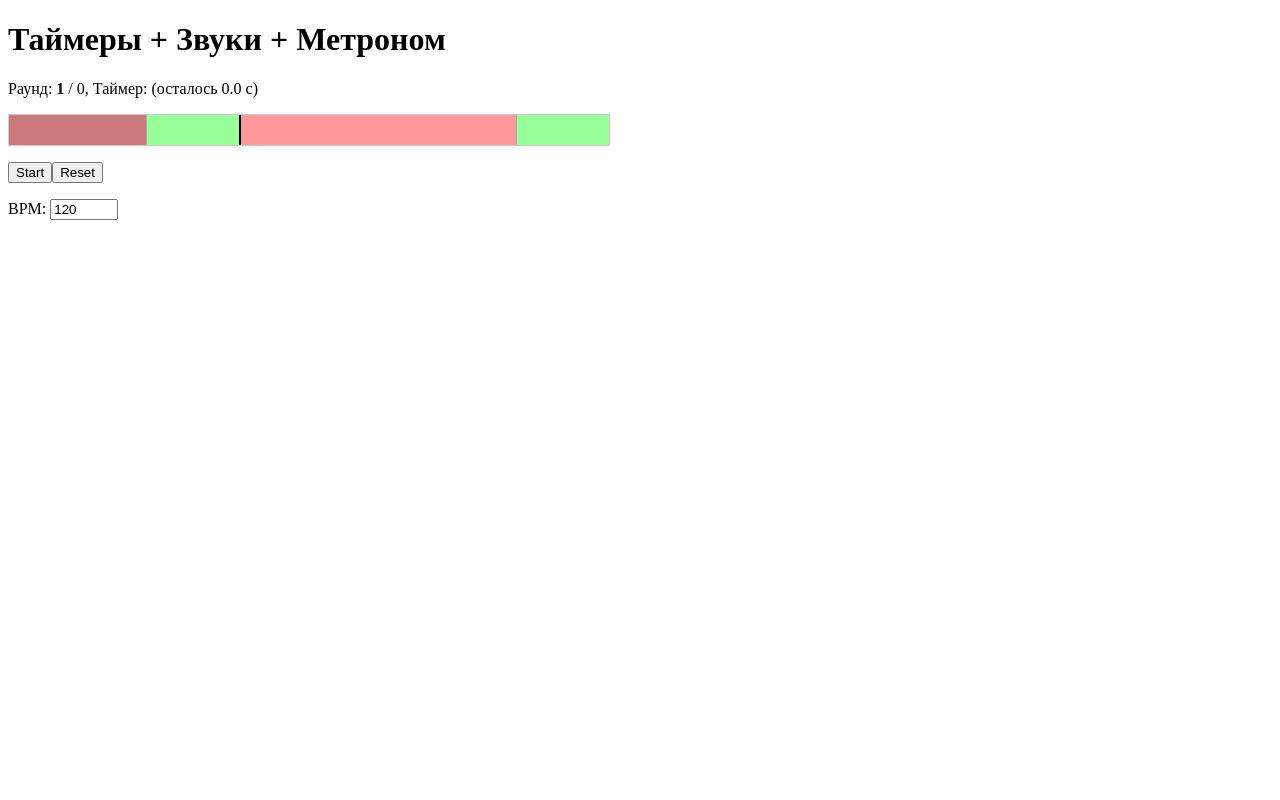
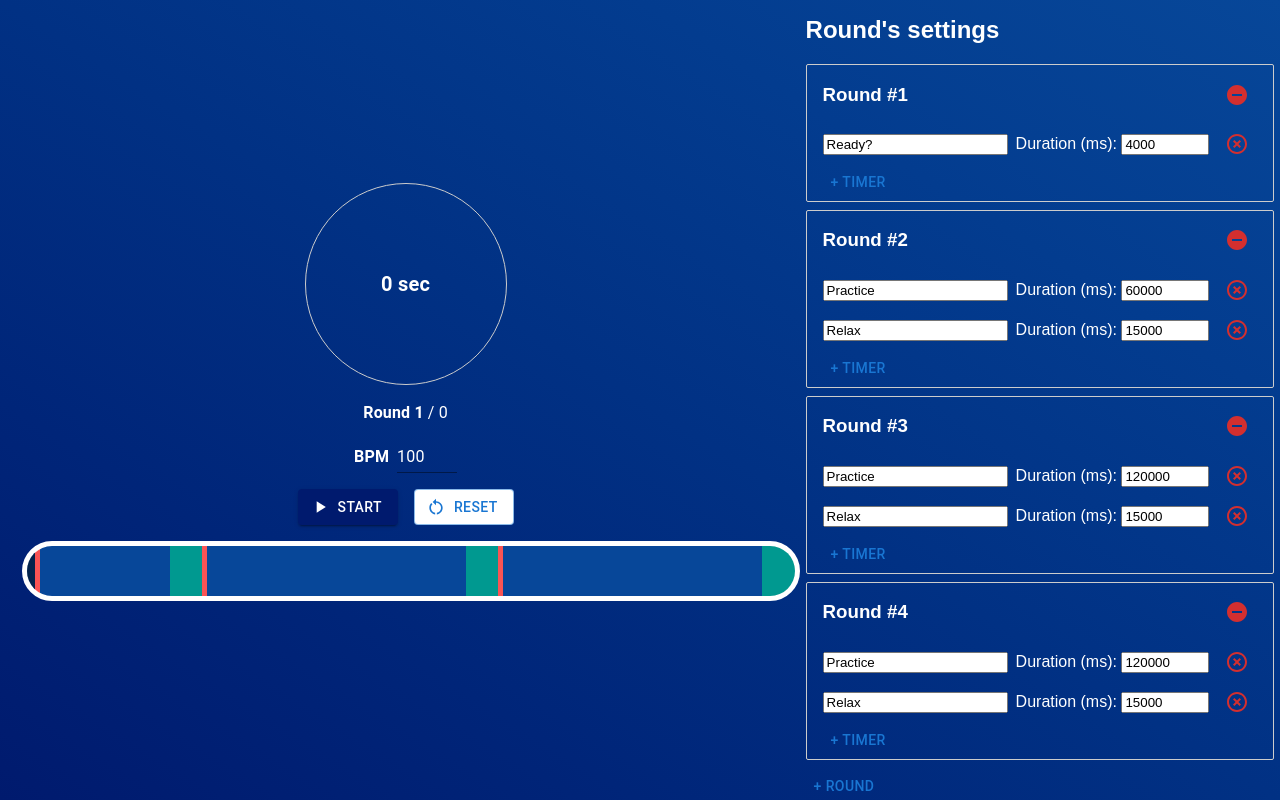
Before and after one commit to tsknoff/interval_timer, a React (Vite) app: page / in a window 1280 px wide. Built offline with nearby package versions, Linux system fonts and the light colour scheme.

Commit message:
add settings

```diff
--- a/src/App.tsx
+++ b/src/App.tsx
@@ -1,13 +1,26 @@
 // App.tsx
-import React, { useEffect, useRef, useState } from "react";
-import { TimerItem } from "./dataFlow/TimerListModel.ts";
-import { RoundListModel } from "./dataFlow/RoundListModel.ts";
-import { MultiRoundProgressBar } from "./ui/MultiRoundProgressBar.tsx";
-import { useMetronome } from "./hooks/useMetronome.ts";
-import { playAllRoundsEndSound } from "./utils/audioUtils.ts";
+
+import React, { useRef, useState } from "react";
+import { Box, Button, Input, Typography } from "@mui/material";
+import PlayArrowIcon from "@mui/icons-material/PlayArrow";
+import RestartAltIcon from "@mui/icons-material/RestartAlt";
+
+// Модели / типы
+import { TimerItem } from "./dataFlow/TimerListModel";
+import { RoundListModel } from "./dataFlow/RoundListModel";
+
+// UI-компоненты
+import { MultiRoundProgressBar } from "./ui/MultiRoundProgressBar";
+import { Settings } from "./ui/Settings";
+
+// Хук метронома
+import { useMetronome } from "./hooks/useMetronome";
+
+// Звуки
+import { playAllRoundsEndSound } from "./utils/audioUtils";
 
 export const App: React.FC = () => {
-  // Состояния для отображения текущего раунда/таймера
+  // ----- Состояния, связанные с текущим прогрессом -----
   const [roundIndex, setRoundIndex] = useState(0);
   const [roundsTotal, setRoundsTotal] = useState(0);
   const [timerIndex, setTimerIndex] = useState(0);
@@ -15,114 +28,198 @@ export const App: React.FC = () => {
   const [timerName, setTimerName] = useState("");
   const [timerRemaining, setTimerRemaining] = useState(0);
 
-  // МЕТРОНОМ
-  const [bpm, setBpm] = useState(120);
+  // ----- Метроном -----
+  const [bpm, setBpm] = useState(100);
   const [isPlayingMetronome, setIsPlayingMetronome] = useState(false);
 
-  // Пример 2-раундового набора
-  const rounds: TimerItem[][] = [
+  // ----- РАУНДЫ (редактируемые) -----
+  const [rounds, setRounds] = useState<TimerItem[][]>([
+    [{ name: "Ready?", duration: 4000 }],
     [
-      { name: "Работаем (1)", duration: 3000 },
-      { name: "Отдыхаем (1)", duration: 2000 },
+      { name: "Practice", duration: 60000 },
+      { name: "Relax", duration: 15000 },
     ],
     [
-      { name: "Работаем (2)", duration: 6000 },
-      { name: "Отдыхаем (2)", duration: 2000 },
+      { name: "Practice", duration: 120000 },
+      { name: "Relax", duration: 15000 },
     ],
-  ];
+    [
+      { name: "Practice", duration: 120000 },
+      { name: "Relax", duration: 15000 },
+    ],
+  ]);
 
-  // Создаём RoundListModel (через useRef, чтобы не пересоздавался)
+  // RoundListModel будет пересоздаваться при нажатии Start
   const roundListRef = useRef<RoundListModel | null>(null);
-  if (!roundListRef.current) {
-    // При полном завершении всех раундов:
+
+  // ----- МЕТРОНОМ: подписываем, если isPlayingMetronome = true -----
+  useMetronome(bpm, isPlayingMetronome);
+
+  // ----- Хендлеры -----
+
+  // Создаём/запускаем новую модель, чтобы учесть изменения "rounds"
+  const handleStart = () => {
+    // Если вдруг у нас осталась старая модель, сбросим её
+    if (roundListRef.current) {
+      roundListRef.current.reset();
+    }
+
+    // Коллбэк при полном завершении ВСЕХ раундов
     const handleAllRoundsFinished = () => {
       alert("Все раунды завершены!");
       playAllRoundsEndSound();
       setIsPlayingMetronome(false); // выключаем метроном
     };
 
-    roundListRef.current = new RoundListModel(rounds, handleAllRoundsFinished);
-  }
+    // Создаём новую модель
+    const newModel = new RoundListModel(rounds, handleAllRoundsFinished);
 
-  // Подписка на обновления RoundListModel
-  useEffect(() => {
-    const model = roundListRef.current;
-    if (!model) return;
-
-    const unsubscribe = model.subscribe(
-      (rIndex, rTotal, tName, tRemaining, tIndex, tTotal) => {
+    // Подписываемся на обновления, чтобы получать прогресс
+    newModel.subscribe((rIndex, rTotal, tName, tRemaining, tIndex, tTotal) => {
       setRoundIndex(rIndex);
       setRoundsTotal(rTotal);
       setTimerName(tName);
       setTimerRemaining(tRemaining);
       setTimerIndex(tIndex);
       setTimersTotal(tTotal);
-      },
-    );
+    });
 
-    return () => {
-      unsubscribe();
-    };
-  }, []);
+    // Запоминаем новую модель в ref
+    roundListRef.current = newModel;
 
-  // Включаем метроном, когда isPlayingMetronome = true
-  useMetronome(bpm, isPlayingMetronome);
-
-  // --- Кнопки ---
-
-  const handleStart = () => {
-    roundListRef.current?.start();
-    setIsPlayingMetronome(true); // запустить метроном
+    // Запуск + метроном
+    newModel.start();
+    setIsPlayingMetronome(true);
   };
 
+  // Сброс модели и состояний
   const handleReset = () => {
     roundListRef.current?.reset();
-    setIsPlayingMetronome(false); // остановить метроном
+    setIsPlayingMetronome(false);
 
-    // Сбросить состояния (по желанию)
     setRoundIndex(0);
     setTimerIndex(0);
     setTimerRemaining(0);
     setTimerName("");
   };
 
-  // Для наглядности
-  const secondsLeft = (timerRemaining / 1000).toFixed(1);
+  // Для отображения в секундах (округляем)
+  const secondsLeft = Math.floor(timerRemaining / 1000);
 
+  // ----- Рендер -----
   return (
-    <div>
-      <h1>Таймеры + Звуки + Метроном</h1>
+    <Box
+      sx={{
+        position: "absolute",
+        top: 0,
+        left: 0,
+        display: "flex",
+        justifyContent: "center",
+        alignItems: "center",
+        width: "100%",
+        height: "100vh",
+        overflow: "auto",
+        display: "flex",
+        background:
+          "linear-gradient(to right top, #001a6e, #002579, #013184, #033c8f, #074799)",
+      }}
+    >
+      <Box sx={{ width: "60vw", padding: "1rem" }}>
+        <Box sx={{ marginBottom: "1rem" }}>
+          <Box
+            sx={{
+              width: "100%",
+              display: "flex",
+              alignItems: "center",
+              flexDirection: "column",
+              gap: 2,
+            }}
+          >
+            {/* Круглый блок с текущим таймером */}
+            <Box
+              sx={{
+                borderRadius: "50%",
+                width: 200,
+                height: 200,
+                border: "1px solid #ccc",
+                display: "flex",
+                justifyContent: "center",
+                alignItems: "center",
+                flexDirection: "column",
+              }}
+            >
+              <Typography sx={{ color: "white", fontSize: 20 }}>
+                <strong>{timerName}</strong>
+              </Typography>
+              <Typography sx={{ color: "white", fontSize: 20 }}>
+                <strong>{secondsLeft} sec</strong>
+              </Typography>
+            </Box>
 
-      <div style={{ marginBottom: "1rem" }}>
-        <p>
-          Раунд: <strong>{roundIndex + 1}</strong> / {roundsTotal}, Таймер:{" "}
-          <strong>{timerName}</strong> (осталось {secondsLeft} c)
-        </p>
+            <Typography sx={{ color: "white" }}>
+              <strong>Round {roundIndex + 1}</strong> / {roundsTotal}
+            </Typography>
 
+            {/* BPM */}
+            <Box
+              sx={{
+                display: "flex",
+                flexDirection: "row",
+                gap: 1,
+                alignItems: "center",
+                justifyContent: "center",
+              }}
+            >
+              <Typography sx={{ color: "white" }}>
+                <strong>BPM</strong>
+              </Typography>
+              <Input
+                type="number"
+                value={bpm}
+                onChange={(e) => setBpm(Number(e.target.value))}
+                sx={{ width: 60, color: "white" }}
+              />
+            </Box>
+
+            {/* Кнопки Start/Reset */}
+            <Box
+              sx={{
+                marginBottom: 2,
+                display: "flex",
+                flexDirection: "row",
+                gap: 2,
+              }}
+            >
+              <Button
+                startIcon={<PlayArrowIcon />}
+                variant="contained"
+                sx={{ backgroundColor: "#001A6E" }}
+                onClick={handleStart}
+              >
+                Start
+              </Button>
+              <Button
+                startIcon={<RestartAltIcon />}
+                variant="outlined"
+                sx={{ backgroundColor: "white" }}
+                onClick={handleReset}
+              >
+                Reset
+              </Button>
+            </Box>
+          </Box>
+
+          {/* Прогресс-бар (сегментированный) */}
           <MultiRoundProgressBar
             rounds={rounds}
             currentRoundIndex={roundIndex}
             currentTimerIndex={timerIndex}
             timerRemaining={timerRemaining}
           />
-      </div>
-
-      <div style={{ marginBottom: "1rem" }}>
-        <button onClick={handleStart}>Start</button>
-        <button onClick={handleReset}>Reset</button>
-      </div>
-
-      <div>
-        <label>
-          BPM:{" "}
-          <input
-            type="number"
-            value={bpm}
-            onChange={(e) => setBpm(Number(e.target.value))}
-            style={{ width: 60 }}
-          />
-        </label>
-      </div>
-    </div>
+        </Box>
+      </Box>
+      {/* Компонент редактирования rounds */}
+      <Settings rounds={rounds} setRounds={setRounds} />
+    </Box>
   );
 };
--- a/src/ui/MultiRoundProgressBar.tsx
+++ b/src/ui/MultiRoundProgressBar.tsx
@@ -1,5 +1,7 @@
 // MultiRoundProgressBar.tsx
+
 import React from "react";
+import { Box } from "@mui/material";
 import { TimerItem } from "../dataFlow/TimerListModel";
 
 function sumRoundTimers(round: TimerItem[]): number {
@@ -10,15 +12,8 @@ function sumAllRounds(rounds: TimerItem[][]): number {
   return rounds.reduce((acc, round) => acc + sumRoundTimers(round), 0);
 }
 
-// Можно задать несколько цветов и идти по кругу
-const timerColors = [
-  "#ff9999",
-  "#99ff99",
-  "#9999ff",
-  "#ffff99",
-  "#ff99ff",
-  "#99ffff",
-];
+// Набор цветов для таймеров (выбираем по индексу)
+const timerColors = ["#074799", "#009990", "#E1FFBB"];
 
 interface MultiRoundProgressBarProps {
   rounds: TimerItem[][];
@@ -36,13 +31,15 @@ export const MultiRoundProgressBar: React.FC<MultiRoundProgressBarProps> = ({
   const total = sumAllRounds(rounds);
 
   return (
-    <div
-      style={{
-        width: "600px",
-        height: "30px",
-        background: "#eee",
+    <Box
+      sx={{
+        width: "100%", // ТУТ делаем "полноширинный" адаптивный блок
+        height: 50,
+        backgroundColor: "#eee",
         display: "flex",
-        border: "1px solid #ccc",
+        border: "5px solid white",
+        borderRadius: 20,
+        overflow: "hidden",
       }}
     >
       {rounds.map((round, rIndex) => {
@@ -50,13 +47,13 @@ export const MultiRoundProgressBar: React.FC<MultiRoundProgressBarProps> = ({
         const roundWidthPct = (roundDuration / total) * 100;
 
         return (
-          <div
+          <Box
             key={rIndex}
-            style={{
+            sx={{
               width: `${roundWidthPct}%`,
               display: "flex",
               borderRight:
-                rIndex < rounds.length - 1 ? "2px solid #000" : "none",
+                rIndex < rounds.length - 1 ? "5px solid #F95454" : "none",
               position: "relative",
             }}
           >
@@ -65,7 +62,7 @@ export const MultiRoundProgressBar: React.FC<MultiRoundProgressBarProps> = ({
 
               let fillPct = 0;
               if (rIndex < currentRoundIndex) {
-                // Раунд полностью завершён
+                // Раунд завершён
                 fillPct = 100;
               } else if (rIndex === currentRoundIndex) {
                 // Текущий раунд
@@ -80,33 +77,33 @@ export const MultiRoundProgressBar: React.FC<MultiRoundProgressBarProps> = ({
               const baseColor = timerColors[tIndex % timerColors.length];
 
               return (
-                <div
+                <Box
                   key={tIndex}
-                  style={{
+                  sx={{
                     width: `${timerWidthPct}%`,
                     height: "100%",
-                    background: baseColor,
-                    borderLeft: tIndex > 0 ? "1px solid #aaa" : "none",
+                    backgroundColor: baseColor,
                     position: "relative",
                   }}
                 >
-                  <div
-                    style={{
+                  {/* "Залитая" часть — overlay поверх базового цвета */}
+                  <Box
+                    sx={{
                       position: "absolute",
                       left: 0,
                       top: 0,
                       bottom: 0,
                       width: `${fillPct}%`,
-                      backgroundColor: "rgba(0,0,0,0.2)", // затемнение
+                      backgroundColor: "rgba(0, 0, 0, 0.5)",
                       transition: "width 0.1s linear",
                     }}
                   />
-                </div>
+                </Box>
               );
             })}
-          </div>
+          </Box>
         );
       })}
-    </div>
+    </Box>
   );
 };
--- /dev/null
+++ b/src/ui/Settings.tsx
@@ -0,0 +1,160 @@
+// Settings.tsx
+import HighlightOffIcon from "@mui/icons-material/HighlightOff";
+import RemoveCircleIcon from "@mui/icons-material/RemoveCircle";
+
+import React from "react";
+import { TimerItem } from "../dataFlow/TimerListModel.ts";
+import { Box, Button, Icon, IconButton } from "@mui/material";
+
+interface IProps {
+  rounds: TimerItem[][];
+  setRounds: (rounds: TimerItem[][]) => void;
+}
+
+/**
+ * Компонент для редактирования массива "раундов" (TimerItem[][]).
+ * Позволяет добавлять/удалять раунды и таймеры, изменять name и duration.
+ */
+export const Settings: React.FC<IProps> = ({ rounds, setRounds }) => {
+  // Добавить новый раунд (пустой или с одним таймером — на ваш выбор)
+  const handleAddRound = () => {
+    const newRounds = [...rounds];
+    // Добавим раунд с одним пустым таймером или вообще пустым массивом
+    newRounds.push([]);
+    setRounds(newRounds);
+  };
+
+  // Удалить весь раунд по индексу
+  const handleRemoveRound = (roundIndex: number) => {
+    const newRounds = [...rounds];
+    newRounds.splice(roundIndex, 1);
+    setRounds(newRounds);
+  };
+
+  // Добавить новый таймер в конкретный раунд
+  const handleAddTimer = (roundIndex: number) => {
+    const newRounds = [...rounds];
+    const newTimer: TimerItem = { name: "Новый таймер", duration: 1000 };
+    newRounds[roundIndex] = [...newRounds[roundIndex], newTimer];
+    setRounds(newRounds);
+  };
+
+  // Удалить таймер в определённом раунде
+  const handleRemoveTimer = (roundIndex: number, timerIndex: number) => {
+    const newRounds = [...rounds];
+    newRounds[roundIndex] = newRounds[roundIndex].filter(
+      (_, i) => i !== timerIndex,
+    );
+    setRounds(newRounds);
+  };
+
+  // Изменить поле `name` или `duration` у конкретного таймера
+  const handleTimerChange = (
+    roundIndex: number,
+    timerIndex: number,
+    field: "name" | "duration",
+    value: string,
+  ) => {
+    const newRounds = [...rounds];
+    const timers = [...newRounds[roundIndex]];
+    const timer = { ...timers[timerIndex] };
+
+    if (field === "name") {
+      timer.name = value;
+    } else if (field === "duration") {
+      // duration — число (мс).
+      // Преобразуем из строки. Если пусто, ставим 0 или оставляем 0.
+      timer.duration = parseInt(value, 10) || 0;
+    }
+
+    timers[timerIndex] = timer;
+    newRounds[roundIndex] = timers;
+    setRounds(newRounds);
+  };
+
+  return (
+    <Box style={{ color: "white", fontFamily: "sans-serif" }}>
+      <h2>Round's settings</h2>
+
+      {rounds.map((round, roundIndex) => (
+        <div
+          key={roundIndex}
+          style={{
+            border: "1px solid #ccc",
+            borderRadius: 2,
+            paddingLeft: 16,
+            paddingRight: 16,
+            marginBottom: 8,
+          }}
+        >
+          <div style={{ display: "flex", alignItems: "center" }}>
+            <h3 style={{ marginRight: "auto" }}>Round #{roundIndex + 1}</h3>
+            <IconButton
+              onClick={() => handleRemoveRound(roundIndex)}
+              style={{ marginLeft: "8px" }}
+            >
+              <RemoveCircleIcon color="error" />
+            </IconButton>
+          </div>
+
+          {round.length === 0 && (
+            <p style={{ fontStyle: "italic" }}>No timers yet</p>
+          )}
+
+          {round.map((timer, timerIndex) => (
+            <div
+              key={timerIndex}
+              style={{
+                display: "flex",
+                gap: 8,
+                alignItems: "center",
+              }}
+            >
+              <label>
+                <input
+                  type="text"
+                  value={timer.name}
+                  onChange={(e) =>
+                    handleTimerChange(
+                      roundIndex,
+                      timerIndex,
+                      "name",
+                      e.target.value,
+                    )
+                  }
+                />
+              </label>
+              <label>
+                Duration (ms):{" "}
+                <input
+                  type="number"
+                  value={timer.duration}
+                  onChange={(e) =>
+                    handleTimerChange(
+                      roundIndex,
+                      timerIndex,
+                      "duration",
+                      e.target.value,
+                    )
+                  }
+                  style={{ width: 80 }}
+                />
+              </label>
+              <IconButton
+                aria-label="delete"
+                onClick={() => handleRemoveTimer(roundIndex, timerIndex)}
+                style={{ marginLeft: "auto" }}
+              >
+                <HighlightOffIcon color="error" />
+              </IconButton>
+            </div>
+          ))}
+
+          <Button onClick={() => handleAddTimer(roundIndex)}>+ Timer</Button>
+        </div>
+      ))}
+
+      <Button onClick={handleAddRound}>+ Round</Button>
+    </Box>
+  );
+};
```
Lines whose indentation alone changed are shown as unchanged.
